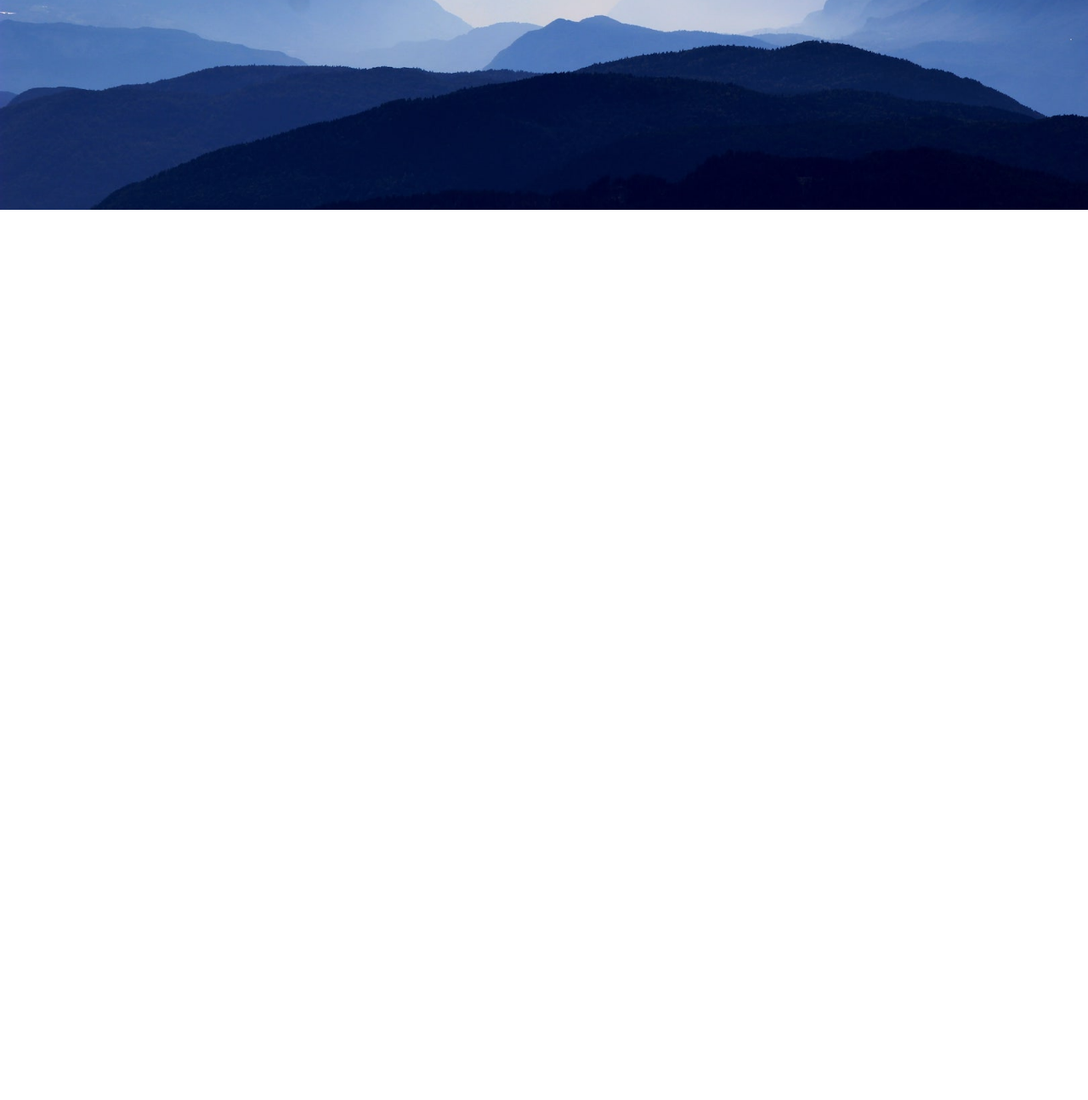
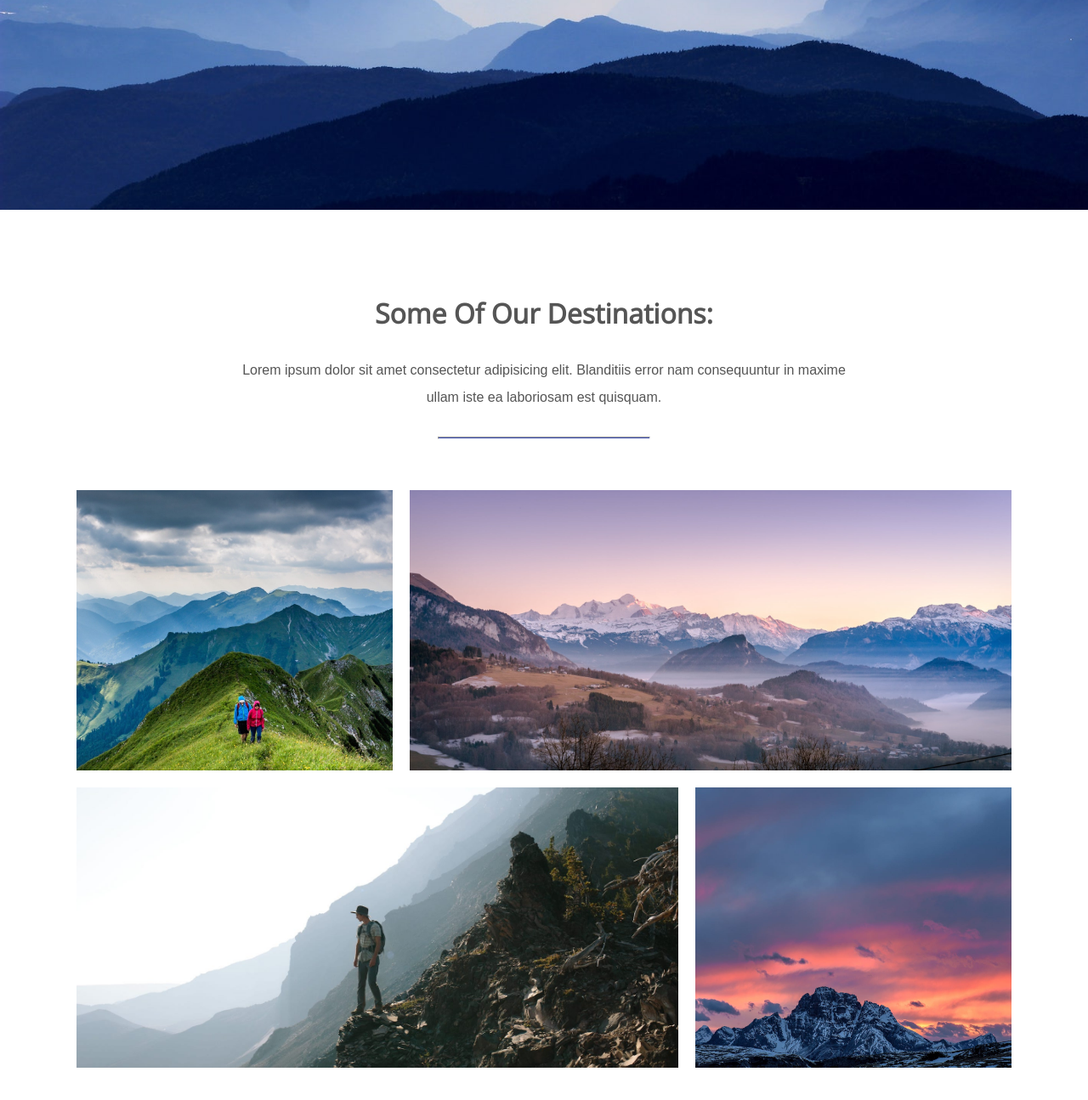
Before and after one commit to MariyaLcs/mountain_travel, a plain HTML site: page index.html in a window 1280 px wide. Shown: the part 553-1848 px from the top of the page at 85% size. Before the commit the page ends 800 px from the top, so only its background shows below. Drawn offline with nearby package versions, Linux system fonts and the light colour scheme.

Commit message:
added destination

```diff
--- a/assets/css/styles.css
+++ b/assets/css/styles.css
@@ -9,7 +9,8 @@ html {
   color: #555;
 }
 
-nav {
+nav,
+ul {
   list-style: none;
 }
 
@@ -39,6 +40,35 @@ section {
   padding: 100px 80px;
 }
 
+.grid {
+  width: 100%;
+  display: flex;
+  flex-wrap: wrap;
+  justify-content: center;
+}
+
+hr {
+  width: 250px;
+  height: 3px;
+  background-color: #3f51b5;
+  margin-bottom: 50px;
+}
+section h3.title {
+  text-transform: capitalize;
+  font: bold 32px "Open Sans", sans-serif;
+  margin-bottom: 30px;
+  text-align: center;
+}
+
+section p {
+  max-width: 775px;
+  line-height: 2;
+  padding: 0 20px;
+  margin-bottom: 30px;
+  text-align: center;
+}
+
+/* header Styling */
 header {
   position: absolute;
   width: 100%;
@@ -115,3 +145,20 @@ header nav li {
     margin: 0;
   }
 }
+
+/* Destination section */
+.destinations .grid li {
+  height: 350px;
+  padding: 10px;
+  background-clip: content-box;
+  background-size: cover;
+  background-position: center;
+}
+
+.destinations .grid li.small {
+  flex-basis: 35%;
+}
+
+.destinations .grid li.large {
+  flex-basis: 65%;
+}
--- a/index.html
+++ b/index.html
@@ -39,6 +39,32 @@
         <a href="#" class="btn">Contact Us Now</a>
       </div>
     </section>
+    <section class="destinations">
+      <h3 class="title">Some of our destinations:</h3>
+      <p>
+        Lorem ipsum dolor sit amet consectetur adipisicing elit. Blanditiis
+        error nam consequuntur in maxime ullam iste ea laboriosam est quisquam.
+      </p>
+      <hr />
+      <ul class="grid">
+        <li
+          class="small"
+          style="background-image: url(assets/img/mountain1.jpg);"
+        ></li>
+        <li
+          class="large"
+          style="background-image: url(assets/img/mountain2.jpg);"
+        ></li>
+        <li
+          class="large"
+          style="background-image: url(assets/img/mountain3.jpg);"
+        ></li>
+        <li
+          class="small"
+          style="background-image: url(assets/img/mountain4.jpg);"
+        ></li>
+      </ul>
+    </section>
     <!-- Forked from a template on Tutorialzine: https://tutorialzine.com/2016/06/freebie-landing-page-template-with-flexbox -->
   </body>
 </html>
```
